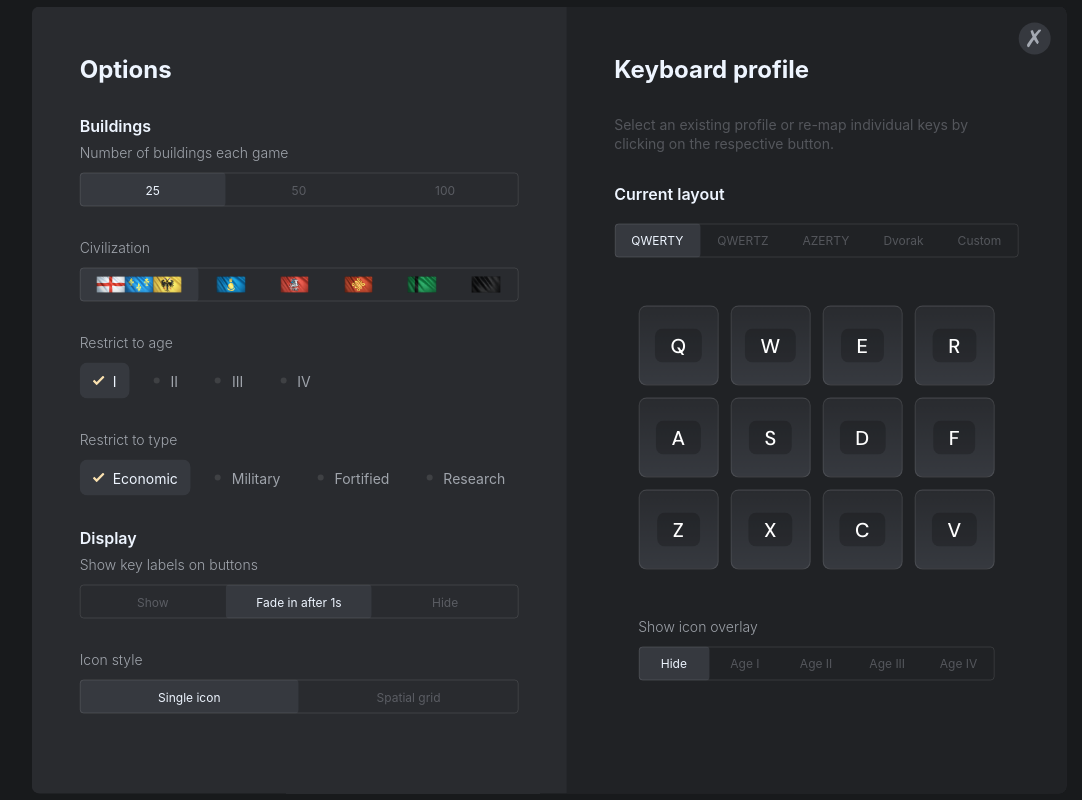
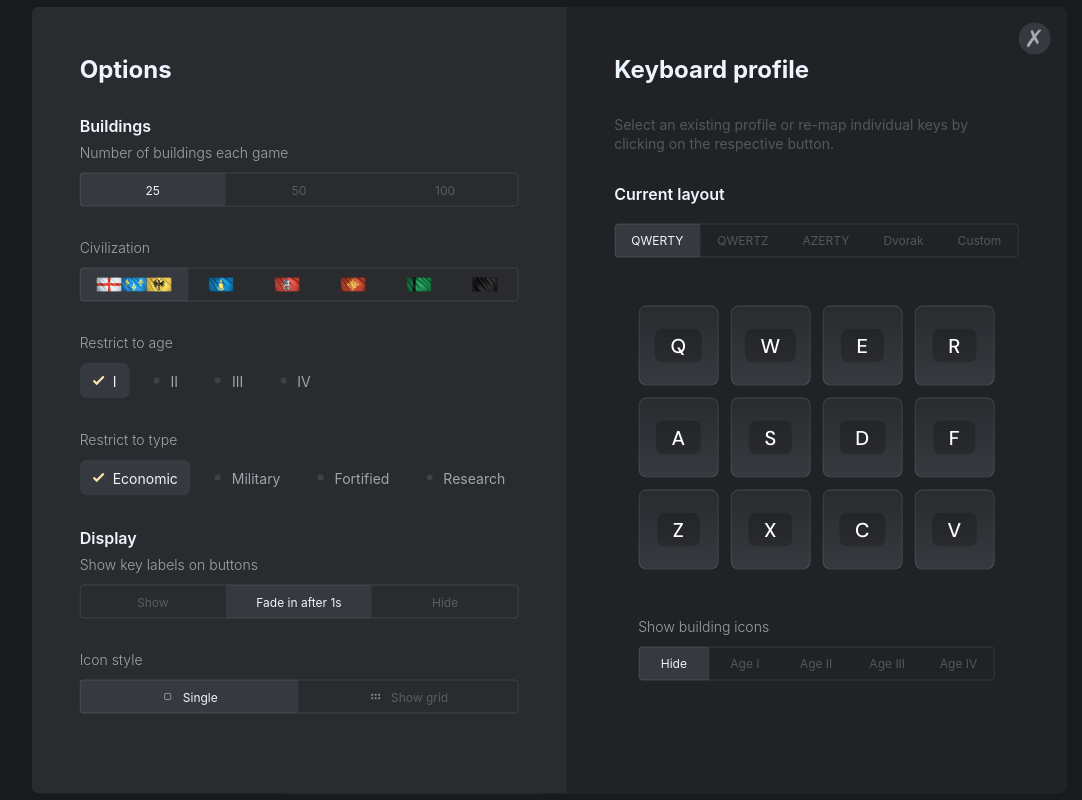
Before and after one commit to alexwidua/aegis, a React (Create React App) app: page / in a window 1280 px wide. Both pictures are taken after a click on the button "Options". Shown: the whole page, without its empty margins (91-1173 px from the left). Built offline with nearby package versions, Linux system fonts and the light colour scheme; a web font is replaced by a local one.

Commit message:
style: add option icon

```diff
--- a/src/components/common/SegmentedInput/index.jsx
+++ b/src/components/common/SegmentedInput/index.jsx
@@ -41,7 +41,9 @@ const SegmentedInput = ({
 				{options.map((option, i) => {
 					const children =
 						typeof option.children === 'undefined'
-							? `${option.value}`
+							? option.icon
+								? null
+								: `${option.value}`
 							: option.children
 
 					return (
@@ -60,10 +62,18 @@ const SegmentedInput = ({
 									[ITEM_ID_DATA_ATTRIBUTE_NAME]: `${i}`
 								}}
 							/>
-							<div
-								className={styles.children}
-								dangerouslySetInnerHTML={{ __html: children }}
-							/>
+							<div className={styles.children}>
+								{option.icon && (
+									<img
+										className={`
+										${styles.icon}
+										${children ? styles.gap : null}`}
+										src={option.icon}
+										alt={name}
+									/>
+								)}
+								{children && children}
+							</div>
 						</div>
 					)
 				})}
--- a/src/components/common/SegmentedInput/index.module.scss
+++ b/src/components/common/SegmentedInput/index.module.scss
@@ -81,3 +81,13 @@
 .segmented-input:hover .border {
 	border: 1px solid rgba(255, 255, 255, 0.15);
 }
+
+.icon {
+	max-height: 0.875rem;
+
+	&.gap {
+		margin-right: 0.5rem;
+	}
+
+	stroke: #fff !important;
+}
--- a/src/views/modal/Options/GameOptions.jsx
+++ b/src/views/modal/Options/GameOptions.jsx
@@ -11,6 +11,9 @@ import IconRus from '@assets/icons/flags/rus.png'
 import IconChinese from '@assets/icons/flags/chinese.png'
 import IconDelhi from '@assets/icons/flags/delhi.png'
 import IconAbbasid from '@assets/icons/flags/abbasid.png'
+
+import SingleIcon from '@assets/icons/ui/single.svg'
+import GridIcon from '@assets/icons/ui/grid.svg'
 
 const GameOptions = () => {
 	/**
@@ -68,27 +71,27 @@ const GameOptions = () => {
 				onValueChange={(value) => handleFilter('group', value)}
 				options={[
 					{
-						children: `<img src="${IconGeneric}" alt="Flag"/>`,
+						icon: IconGeneric,
 						value: 'GENERIC'
 					},
 					{
-						children: `<img src="${IconMongol}" alt="Flag"/>`,
+						icon: IconMongol,
 						value: 'MONGOL'
 					},
 					{
-						children: `<img src="${IconRus}" alt="Flag"/>`,
+						icon: IconRus,
 						value: 'RUS'
 					},
 					{
-						children: `<img src="${IconChinese}" alt="Flag"/>`,
+						icon: IconChinese,
 						value: 'CHINESE'
 					},
 					{
-						children: `<img src="${IconDelhi}" alt="Flag"/>`,
+						icon: IconDelhi,
 						value: 'DELHI'
 					},
 					{
-						children: `<img src="${IconAbbasid}" alt="Flag"/>`,
+						icon: IconAbbasid,
 						value: 'ABBASID'
 					}
 				]}
@@ -135,8 +138,12 @@ const GameOptions = () => {
 				value={iconDisplayStyle}
 				onValueChange={(value) => handleSetIconDisplayStyle(value)}
 				options={[
-					{ children: 'Single icon', value: 'SINGLE' },
-					{ children: 'Spatial grid', value: 'GRID' }
+					{
+						children: 'Single',
+						value: 'SINGLE',
+						icon: SingleIcon
+					},
+					{ children: 'Show grid', value: 'GRID', icon: GridIcon }
 				]}
 			/>
 		</div>
--- a/src/views/modal/Options/KeyboardOptions.jsx
+++ b/src/views/modal/Options/KeyboardOptions.jsx
@@ -183,7 +183,7 @@ const KeyboardOptions = () => {
 				</div>
 				<WrapSegmentedInputComponent
 					name={`d`}
-					label={`Show icon overlay`}
+					label={`Show building icons`}
 					value={showKeyboardIconOverlay}
 					onValueChange={(value) => setShowKeyboardIconOverlay(value)}
 					options={[
--- a/src/views/modal/Options/keyboardOptions.module.scss
+++ b/src/views/modal/Options/keyboardOptions.module.scss
@@ -26,8 +26,7 @@
 	position: relative;
 	width: 5rem;
 	height: 5rem;
-	padding: 16px;
-	border: none;
+	padding: 1rem;
 	border: 1px solid rgba(255, 255, 255, 0.1);
 	background: linear-gradient(
 			180deg,
```
Also changed, not shown: src/assets/icons/ui/grid.svg (added), src/assets/icons/ui/single.svg (added).
